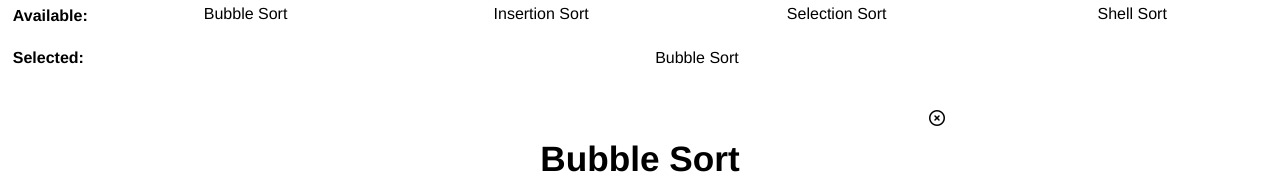
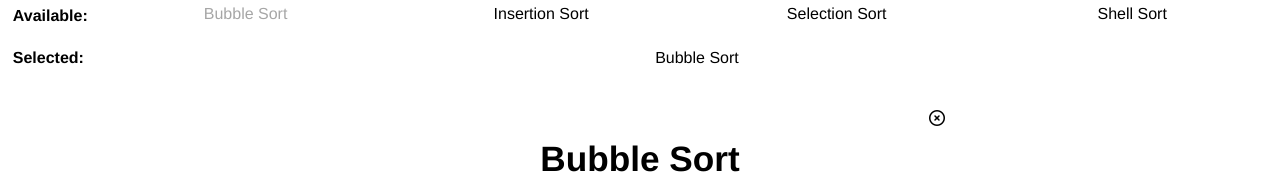
Before and after one commit to pcon92/Vue-Sorting-Page, a Vue app: page / in a window 1280 px wide. Shown: the top 174 px of the page. Built offline with nearby package versions, Linux system fonts and the light colour scheme; a web font is replaced by a local one.

Commit message:
fixed issue with closing from header

```diff
--- a/src/App.vue
+++ b/src/App.vue
@@ -123,14 +123,12 @@ export default {
 				(algorithm) => algorithm.name === name
 			);
 			this.activeCards.push(pickedCard);
-			console.log("e");
 		},
 		removeCard(name) {
 			const filteredCards = this.activeCards.filter(
 				(algorithm) => algorithm.name !== name
 			);
 			this.activeCards = filteredCards;
-			console.log("e");
 		},
 	},
 	created() {
--- a/src/components/TheHeader.vue
+++ b/src/components/TheHeader.vue
@@ -6,7 +6,7 @@
 				v-for="card in cards"
 				:class="getAllCardsClass(card.name)"
 				:key="card.id"
-				@click="selectCard(card.name)"
+				@click="addCard(card.name)"
 			>
 				{{ card.name }} Sort
 			</li>
@@ -42,7 +42,7 @@ export default {
 		return {};
 	},
 	methods: {
-		selectCard(name) {
+		addCard(name) {
 			if (!this.checkIfActive(name)) {
 				this.$emit("add-card", name);
 			}
@@ -54,7 +54,7 @@ export default {
 		},
 		checkIfActive(name) {
 			const filteredCards = this.activeCards.filter(
-				(card) => card === name
+				(card) => card.name === name
 			);
 			return filteredCards.length;
 		},
```
